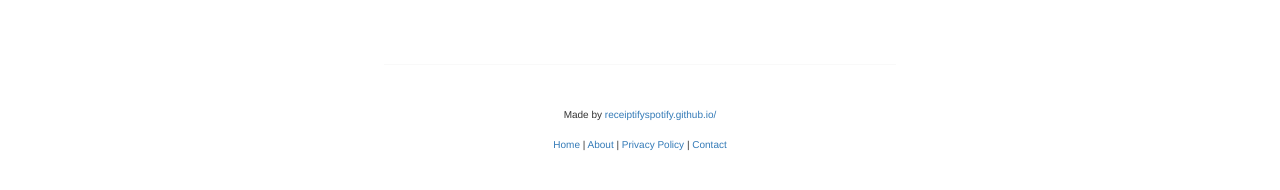
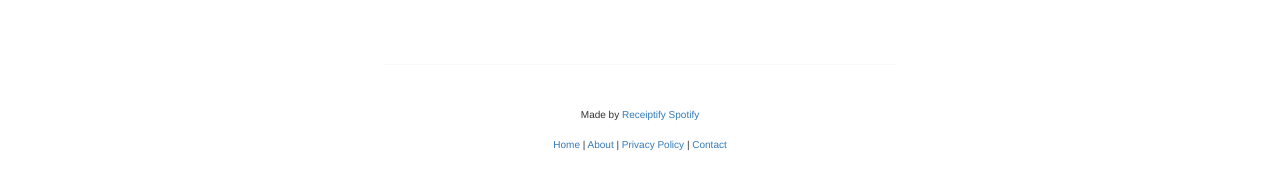
Before and after one commit to receiptifyspotify/receiptifyspotify.github.io, a Jekyll site: the page built from index.markdown, in a window 1280 px wide. Shown: the part 471-661 px from the top of the page. Built offline with Jekyll 4.4.1, drawn with Linux system fonts in a browser that asks for light colours; nearby versions of some CDN libraries; a script that is not in the unit is left out; comment, search, counter and statistics services are not loaded.

Commit message:
Update myfooter.html
footer

```diff
--- a/_includes/myfooter.html
+++ b/_includes/myfooter.html
@@ -7,7 +7,7 @@
   </div>
   <br />
            <p class="info">
-            Made by <a href="https://receiptifyspotify.github.io">receiptifyspotify.github.io/</a>
+            Made by <a href="https://receiptifyspotify.github.io">Receiptify Spotify</a>
           </p>
   <p class="info">
     <a href="/">Home</a> | <a href="about">About</a> |
```
